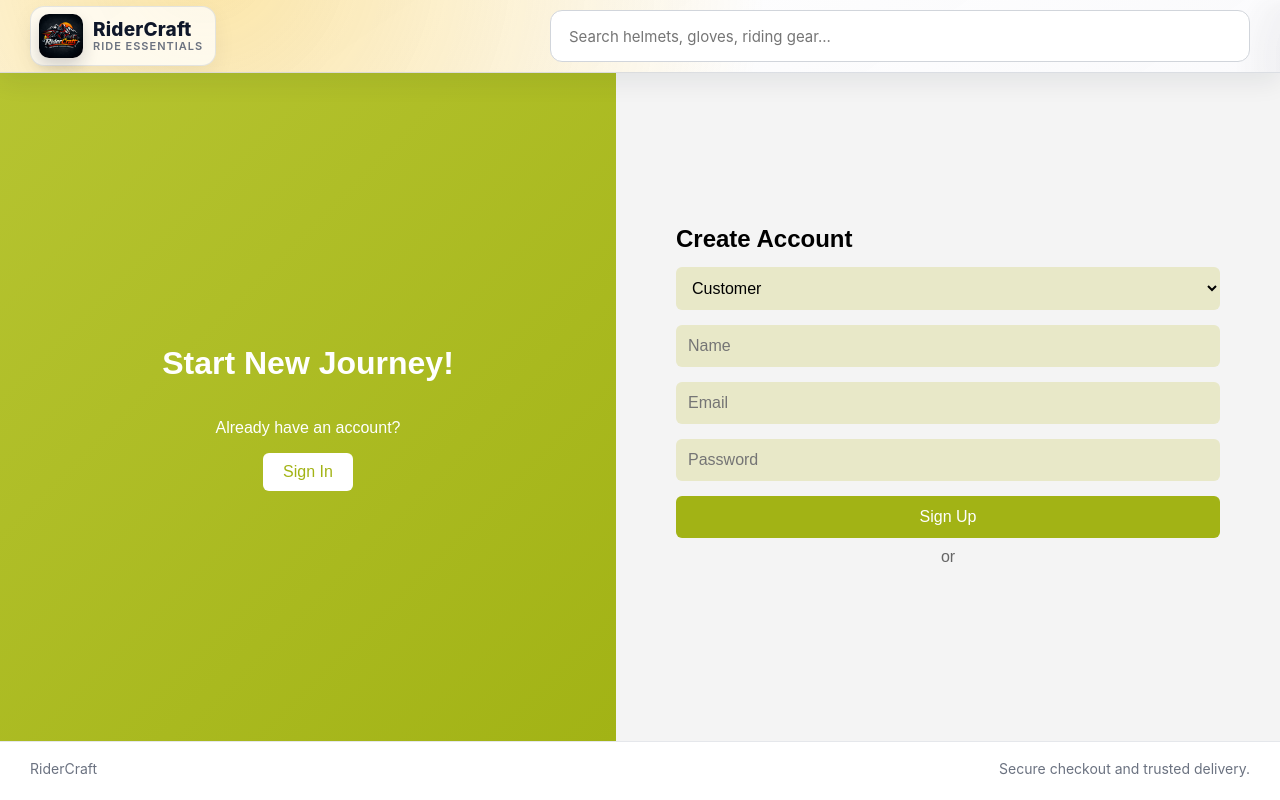
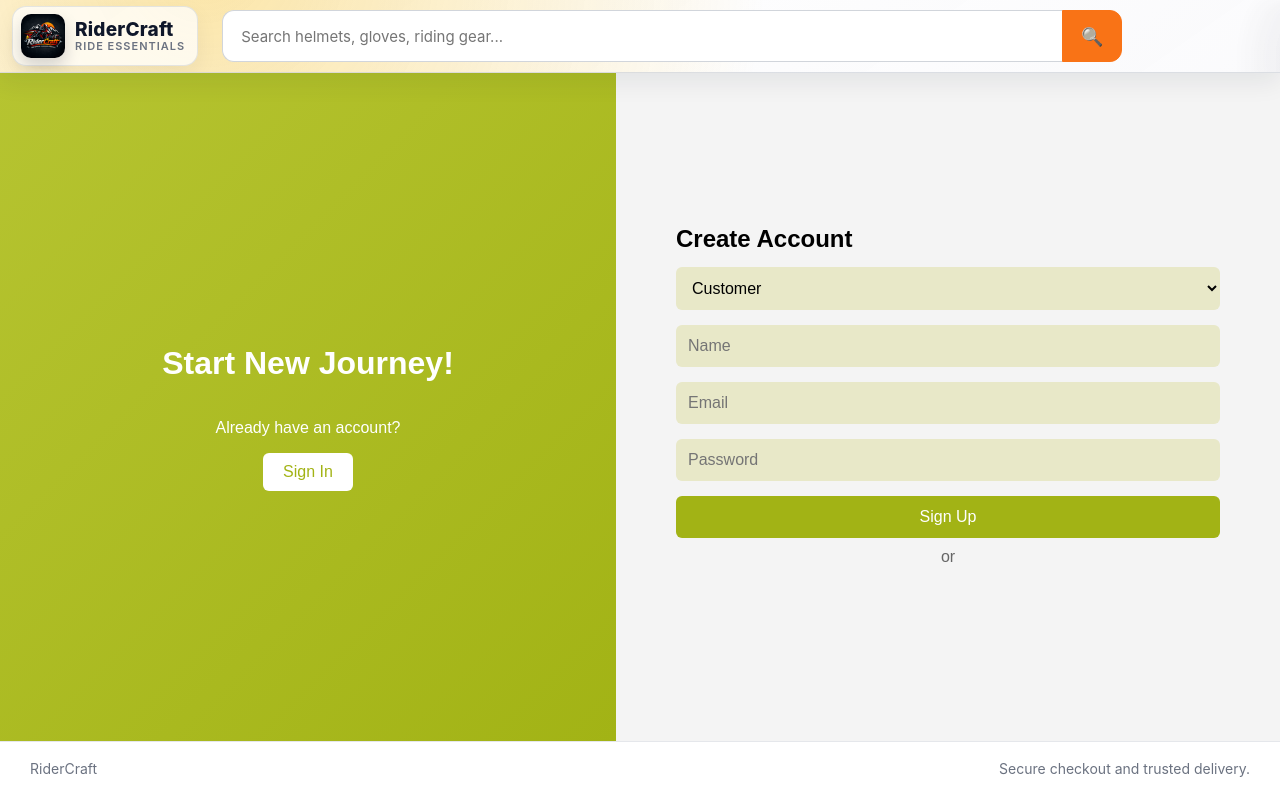
Before and after one commit to baniyasujan007-boop/ridercraft-web, a React (Create React App) app in the folder client/: page /register in a window 1280 px wide. Built offline with nearby package versions, Linux system fonts and the light colour scheme; no server answers.

Commit message:
style(header): improve search bar layout and responsiveness

```diff
--- a/client/src/components/layout/SiteHeader.js
+++ b/client/src/components/layout/SiteHeader.js
@@ -36,10 +36,12 @@ export default function SiteHeader({
     type="text"
     placeholder="Search helmets, gloves, riding gear..."
     value={searchQuery}
-            onChange={(e) =>
-              setSearchQuery(e.target.value)
-            }
+    onChange={(e) => setSearchQuery(e.target.value)}
   />
+
+  <button className="header-search-btn">
+    🔍
+  </button>
 </div>
       </div>
     </header>
--- a/client/src/styles/layout/site-chrome.css
+++ b/client/src/styles/layout/site-chrome.css
@@ -23,15 +23,7 @@
   animation: siteHeaderFloat 7s ease-in-out infinite;
 }
 
-.site-header-inner {
-  position: relative;
-  width: min(1220px, calc(100% - 24px));
-  margin: 0 auto;
-  height: 72px;
-  display: flex;
-  align-items: center;
-  justify-content: space-between;
-}
+
 
 .site-logo {
   text-decoration: none;
@@ -178,22 +170,24 @@
 }
 
 .site-header-inner {
+  width: min(1400px, calc(100% - 24px));
+  margin: 0 auto;
+  min-height: 72px;
+
   display: flex;
   align-items: center;
   gap: 24px;
 }
 
-.site-header-search {
-  flex: 1;
-  max-width: 700px;
-}
+
 
 .site-header-search input {
-  width: 100%;
+  flex: 1;
   height: 52px;
   padding: 0 18px;
   border: 1px solid #d1d5db;
-  border-radius: 12px;
+  border-right: none;
+  border-radius: 12px 0 0 12px;
   font-size: 15px;
   background: #fff;
 }
@@ -203,3 +197,26 @@
   border-color: #f97316;
   box-shadow: 0 0 0 4px rgba(249, 115, 22, 0.15);
 }
+
+
+.header-search-btn {
+  width: 60px;
+  height: 52px;
+  border: 1px solid #f97316;
+  background: #f97316;
+  color: #fff;
+  font-size: 18px;
+  cursor: pointer;
+  border-radius: 0 12px 12px 0;
+  transition: all 0.25s ease;
+}
+
+.header-search-btn:hover {
+  background: #ea580c;
+}
+.site-header-search {
+  flex: 1;
+  display: flex;
+  align-items: center;
+  max-width: 900px;
+}
```
Lines whose indentation alone changed are shown as unchanged.
